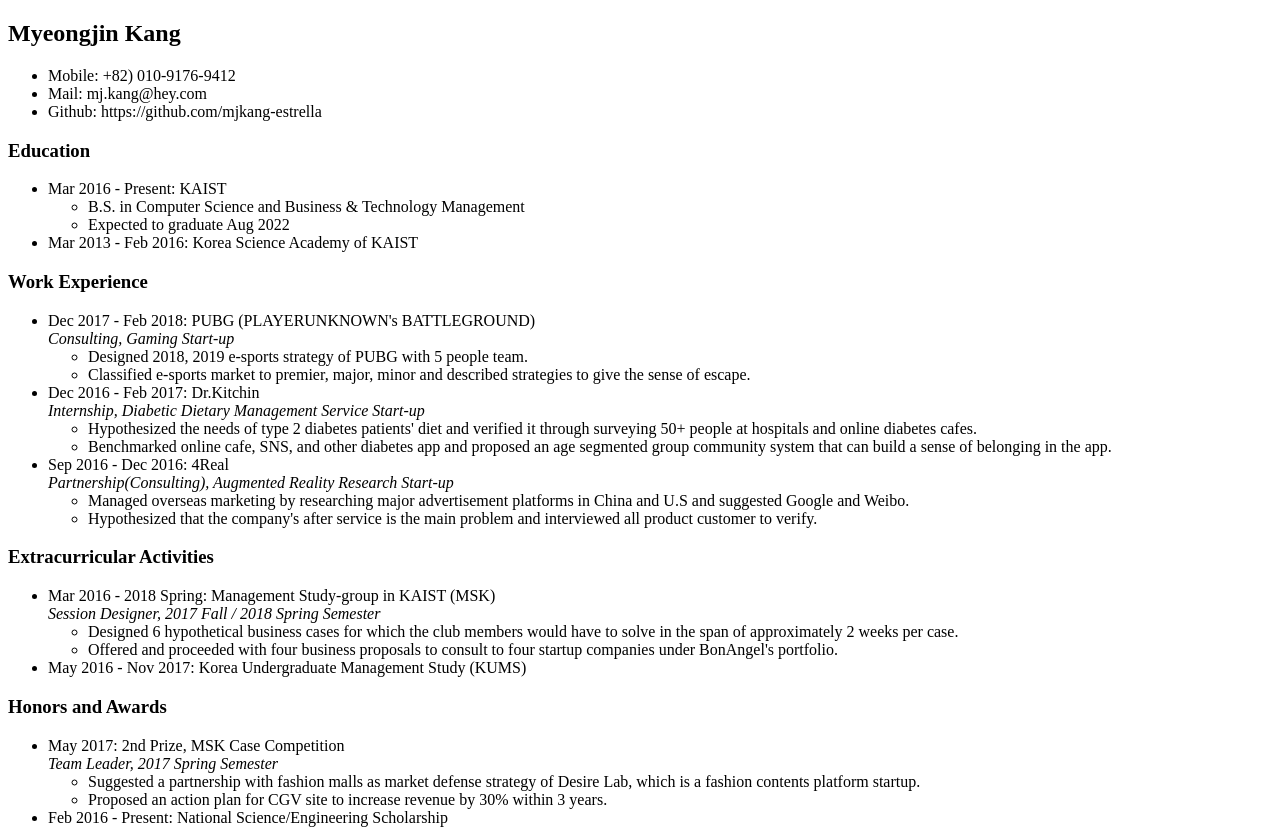
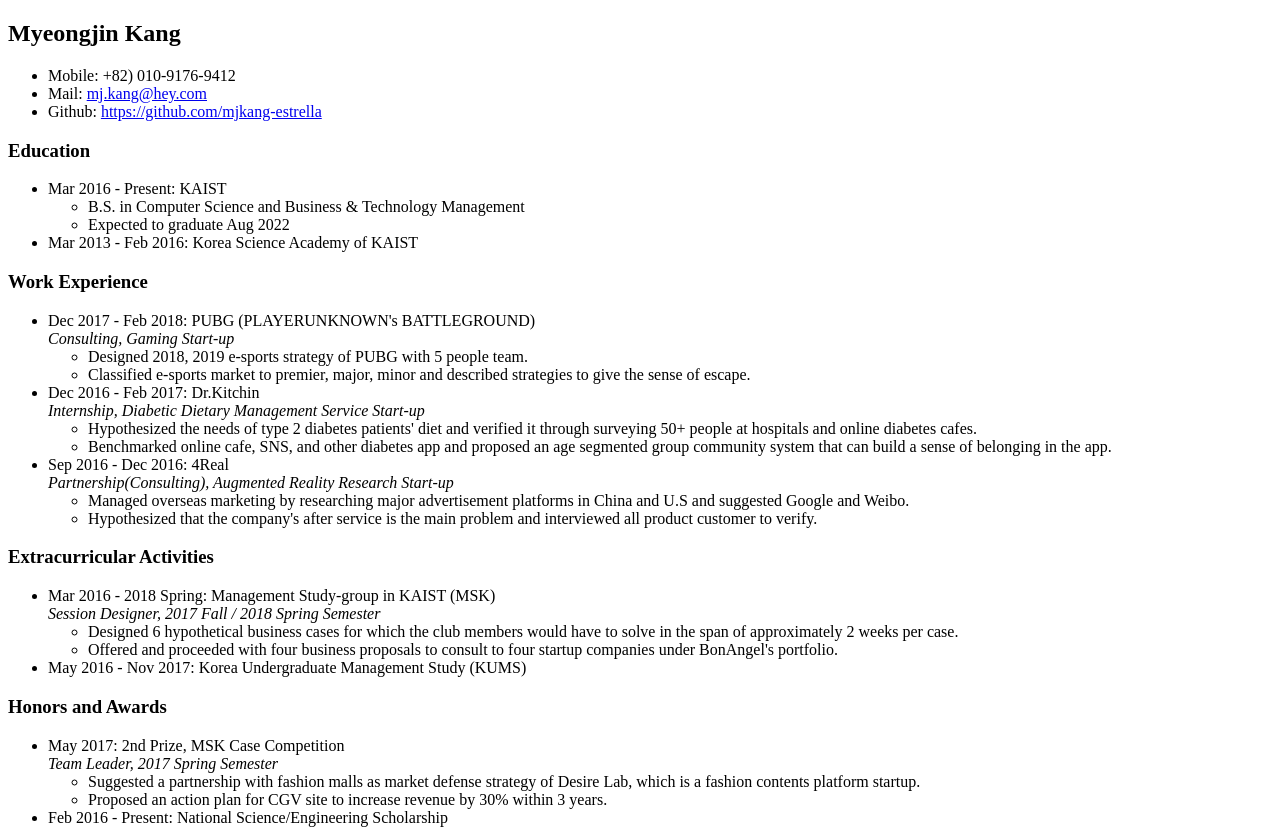
Before and after one commit to kang-estrella/Github-Page, a plain HTML site: page docs/index.html in a window 1280 px wide. Shown: the top 830 px of the page. Drawn offline with Linux system fonts and the light colour scheme.

Commit message:
change herf typo to href

```diff
--- a/index.html
+++ b/docs/index.html
@@ -1,6 +1,8 @@
 <!doctype html>
 <html>
     <head>
+        <meta charset='UTF-8'>
+        <meta name='viewport' content='width=device-width initial-scale=1'>
         <title>
             MJ Kang
         </title>
@@ -9,8 +11,8 @@
         <h2> Myeongjin Kang </h2>
         <ul>
             <li>Mobile: +82) 010-9176-9412</li>
-            <li>Mail: <a herf='mailto:mj.kang@hey.com' target='_black' class='url'>mj.kang@hey.com</a></li>
-            <li>Github: <a herf='https://github.com/mjkang-estrella' target='_blank' class='url'>https://github.com/mjkang-estrella</a></li>
+            <li>Mail: <a href='mailto:mj.kang@hey.com' target='_black' class='url'>mj.kang@hey.com</a></li>
+            <li>Github: <a href='https://github.com/mjkang-estrella' target='_blank' class='url'>https://github.com/mjkang-estrella</a></li>
         </ul>
         <h3> Education </h3>
         <ul>
```
Also changed, not shown: 1 other file.
